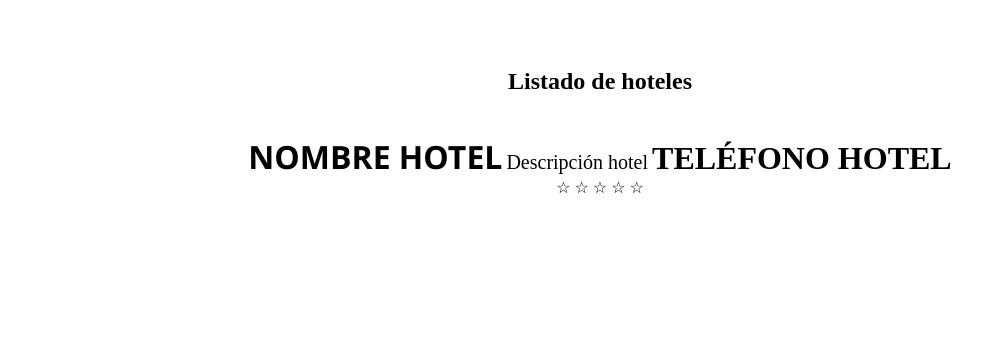
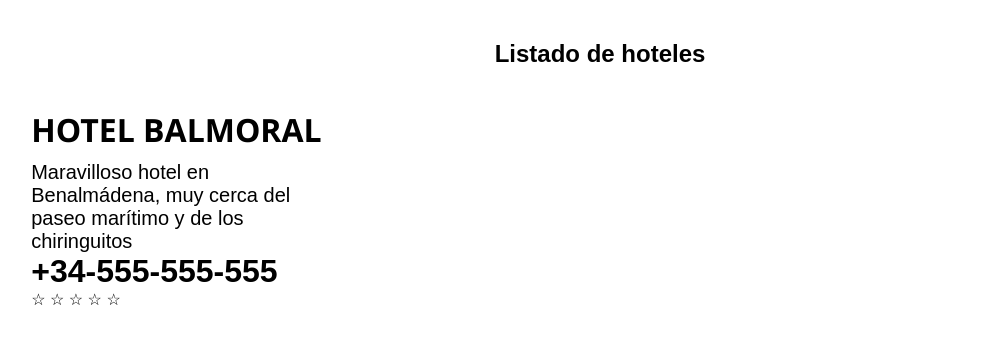
Before and after one commit to korso484/00_HOTELES_HTML_LABORATORIO, a plain HTML site: page index.html in a window 1280 px wide. Shown: the whole page, without its empty margins (40-1022 px from the left). Drawn offline with Linux system fonts and the light colour scheme.

Commit message:
Better Design

```diff
--- a/index.html
+++ b/index.html
@@ -13,9 +13,17 @@
         </div>
         <div class="hotels-body">
             <div class="hotel-item">
-                <span class="hotel-name">Nombre hotel</span>
-                <span class="hotel-description">Descripción hotel</span>
-                <span class="hotel-telephone">Teléfono hotel</span>
+                <!-- diff -->
+                <div class="hotel-name-container">
+                    <span class="hotel-name">Hotel Balmoral</span>
+                </div>
+                <div class="hotel-description-container">
+                    <span class="hotel-description">Maravilloso hotel en Benalmádena, muy cerca del paseo marítimo y de los chiringuitos</span>
+                </div>
+                <div class="hotel-telephone-container">
+                    <span class="hotel-telephone">+34-555-555-555</span>
+                </div>
+                <!-- diff -->
                 <div class="stars">
                     <span>&#9734;</span>
                     <span>&#9734;</span>
--- a/site.css
+++ b/site.css
@@ -1,6 +1,5 @@
 body {
-    padding: 20px;
-    text-align: center;
+    font-family: Arial, Helvetica, sans-serif;
 }
 
 .hotels-header h2 {
@@ -13,6 +12,7 @@ body {
     max-width: 90%;
 }
 
+
 .hotels-item {
     padding: 16px;
     border-radius: 2px;
@@ -21,6 +21,12 @@ body {
     justify-content: space-between;
 }
 
+/* diff */
+.hotel-name-container {
+    max-width: 300px;
+}
+/* diff */
+
 .hotel-name {
     text-transform: uppercase;
     font-size: 32px;
@@ -28,13 +34,31 @@ body {
     font-family: 'Segoe UI', 'Segoe UI', Tahoma, Geneva, Verdana, sans-serif;
 }
 
+/* diff */
+.hotel-description-container {
+    padding-top: 10px;
+    max-width: 300px;
+}
+/* diff */
+
 .hotel-description {
     font-size: 20px;
     font-weight: 300;
 }
+
+/* diff */
+.hotel-telephone-container {
+    max-width: 250px;
+}
+/* diff */
 
 .hotel-telephone {
     text-transform: uppercase;
     font-size: 32px;
     font-weight: 700;
 }
+
+/* diff */
+.stars {
+    max-width: 100px;
+}
```
